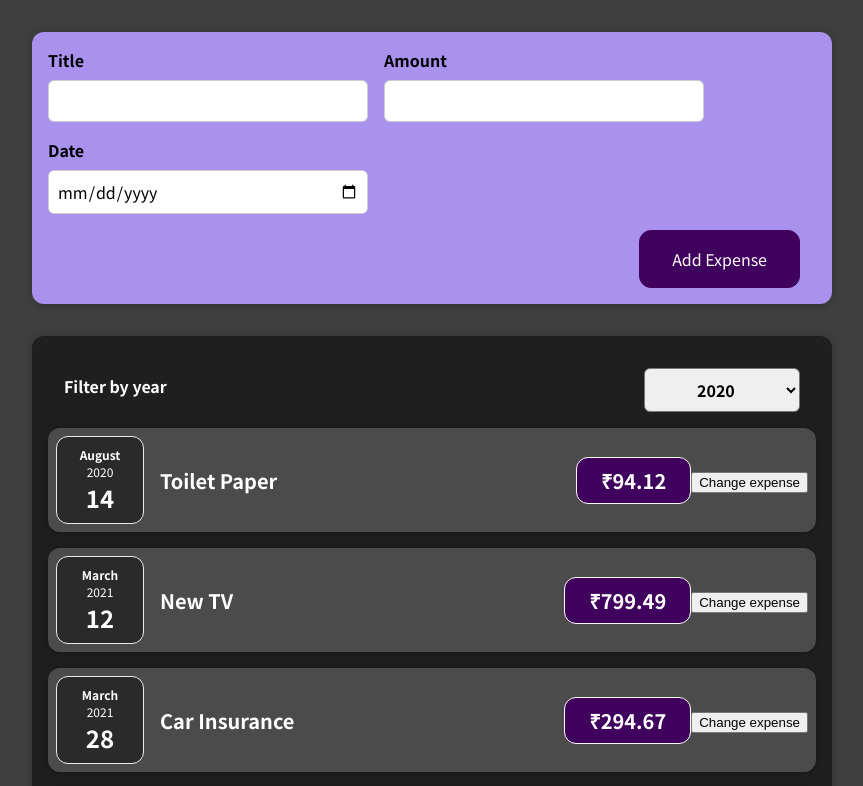
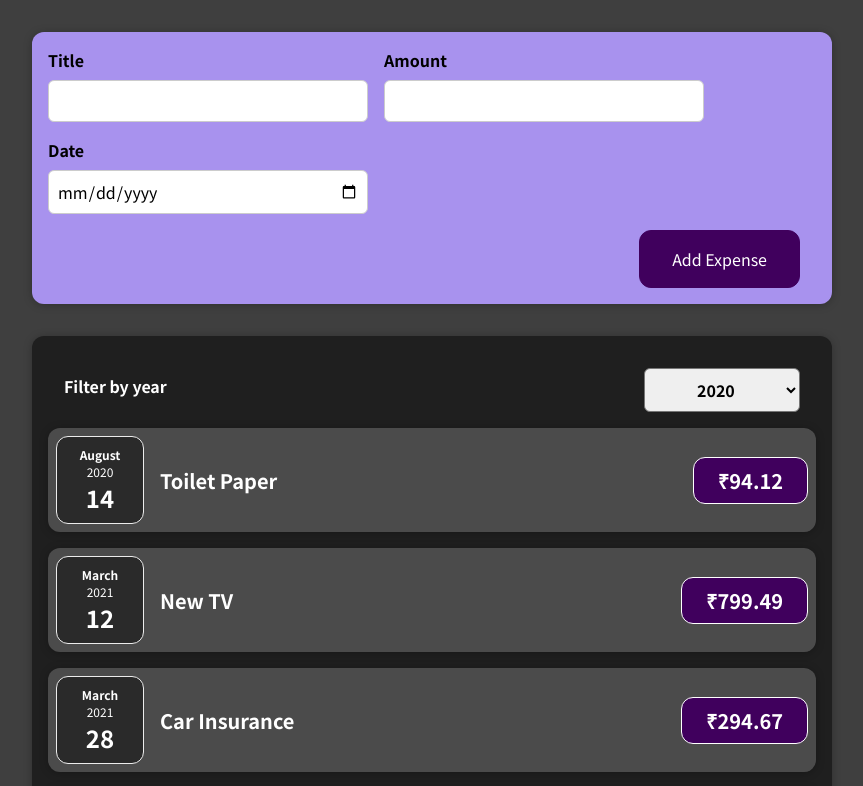
Before and after one commit to rintha/react-starting-project, a React (Create React App) app in the folder 01-starting-setup/01-starting-setup/: page / in a window 1280 px wide. Shown: the top 786 px of the page, without its empty margins (208-1071 px from the left). Built offline with nearby package versions, Linux system fonts and the light colour scheme.

Commit message:
removedButton(dumb component)

```diff
--- a/01-starting-setup/01-starting-setup/src/components/Expenses/ExpenseItem.js
+++ b/01-starting-setup/01-starting-setup/src/components/Expenses/ExpenseItem.js
@@ -1,27 +1,16 @@
-import React,{useState} from "react";
+import React from "react";
 
 import ExpenseDate from "./ExpenseDate";
 import Card from "../UI/Card";
 import "./ExpenseItem.css";
 
 const ExpenseItem = (props) => {
-
-  const [amount, setAmount] = useState(props.amount);
-
-  const clickHandler = () =>{
-    setAmount('100');
-
-}
-
   return (
     <Card className="expense-item">
       <ExpenseDate date={props.date} />
       <div className="expense-item__description">
         <h2>{props.title}</h2>
-        <div className="expense-item__price">₹{amount}</div>
-      </div>
-      <div className="del-expense">
-      <button onClick={clickHandler}>Change expense</button>
+        <div className="expense-item__price">₹{props.amount}</div>
       </div>
     </Card>
   );
```
